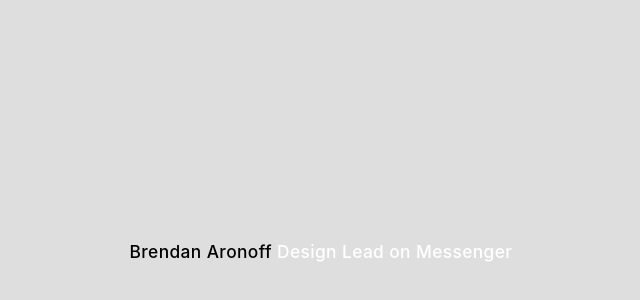
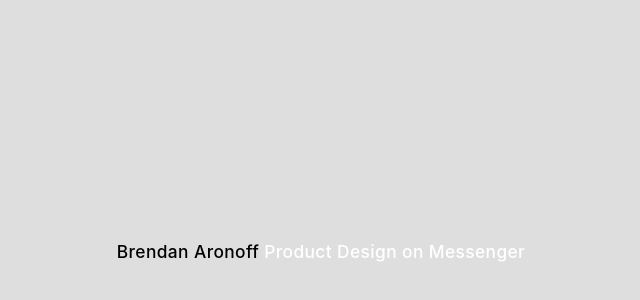
Before and after one commit to aronoff/aronoff, a plain HTML site: page index.html in a window 1280 px wide. Shown: the part 148-448 px from the top of the page, 319-959 px from the left. Drawn offline with Linux system fonts and the light colour scheme.

Commit message:
Add files via upload
changed title

```diff
--- a/index.html
+++ b/index.html
@@ -8,7 +8,7 @@
 <body>
 	<div id="content">
          <p>
-         	<name>Brendan Aronoff</name><job> Design Lead on Messenger</job>
+         	<name>Brendan Aronoff</name><job> Product Design on Messenger</job>
          </p>
 	</div>
 </body>
```
